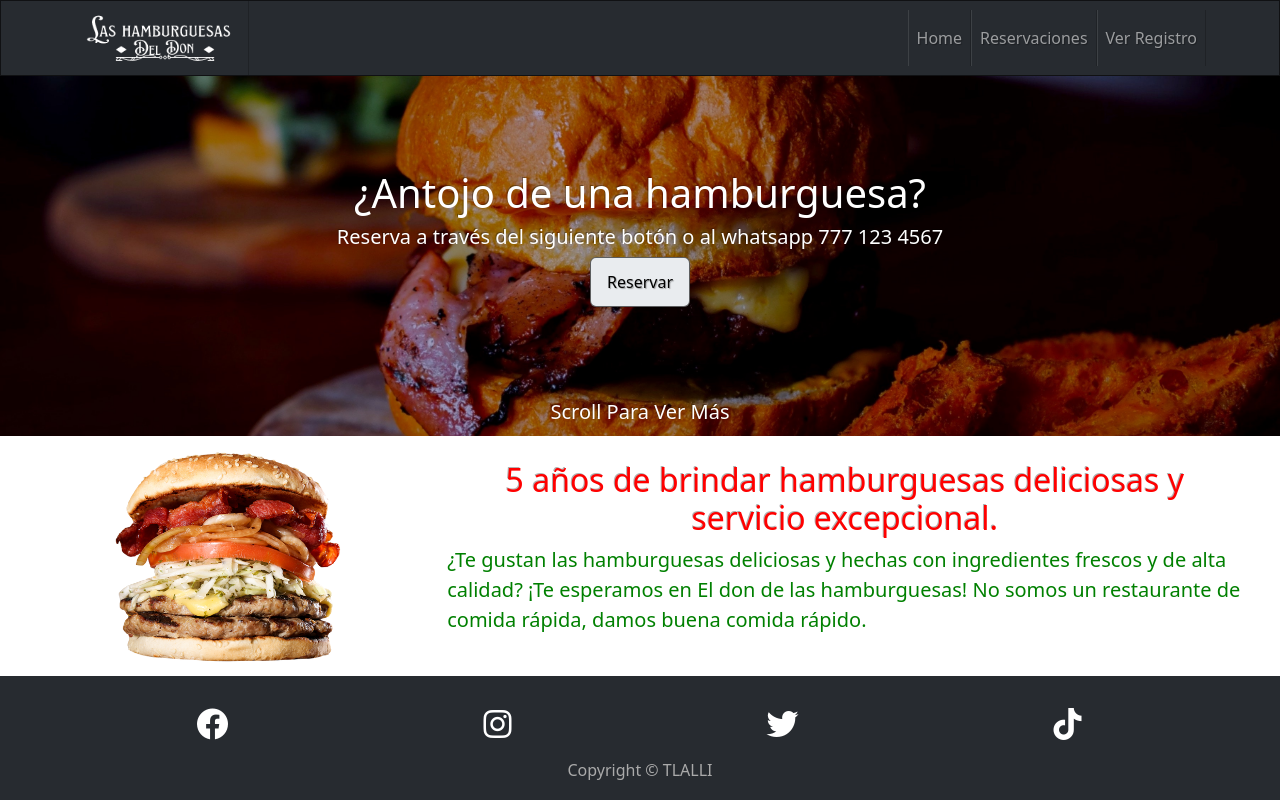
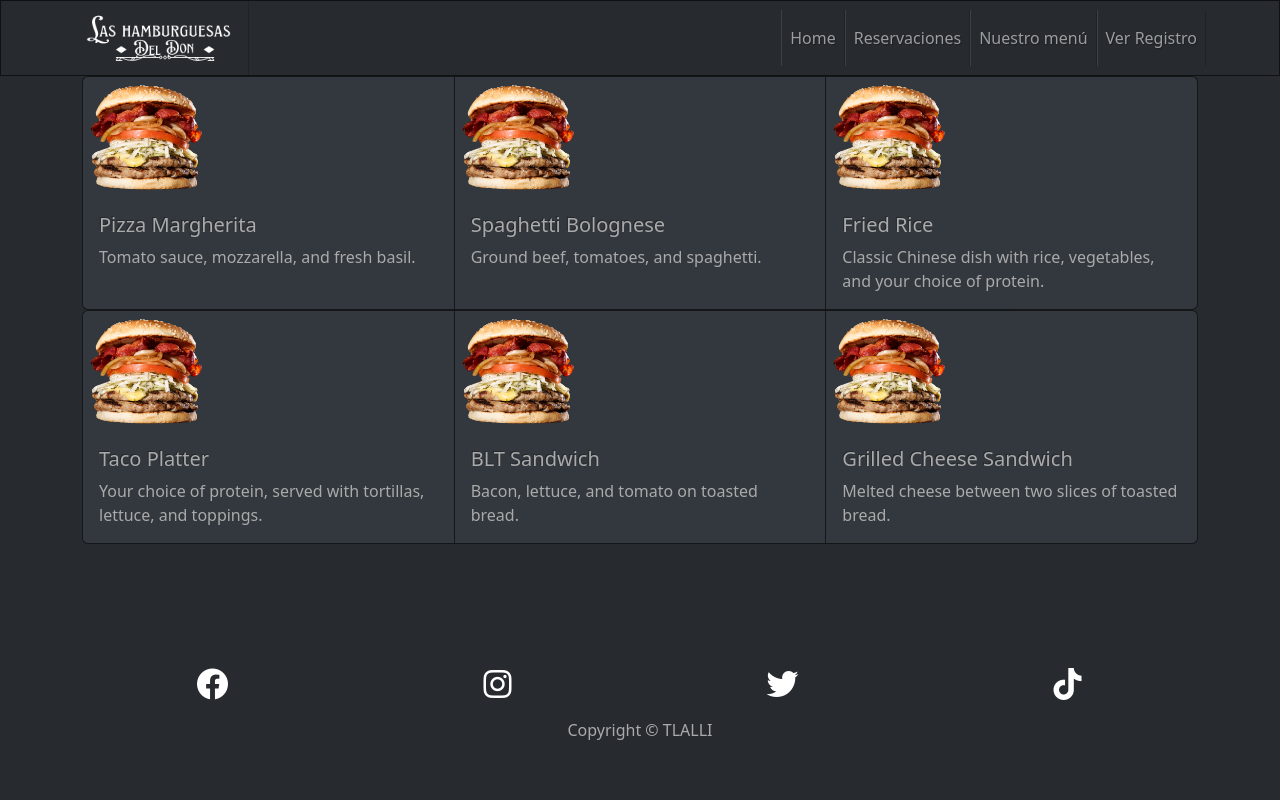
Before and after one commit to arrrriaga/Restaurante-app, a React (Create React App) app: page /menu in a window 1280 px wide. Before the commit this address led to /. Built offline with nearby package versions, Linux system fonts and the light colour scheme.

Commit message:
menu iniciado

```diff
--- a/src/components/Navbar.js
+++ b/src/components/Navbar.js
@@ -37,6 +37,7 @@ function NavbarComponent() {
               <Nav className="justify-content-end flex-grow-1 pe-1">
                 <Nav.Link href="/">Home</Nav.Link>
                 <Nav.Link href="/reservar">Reservaciones</Nav.Link>
+                <Nav.Link href="/menu">Nuestro menú</Nav.Link>
                 <Nav.Link href="/registro">Ver Registro</Nav.Link>
               </Nav>
             </Offcanvas.Body>
--- /dev/null
+++ b/src/pages/MenuPage.js
@@ -0,0 +1,90 @@
+import React from "react";
+import { Card, CardGroup, Container } from "react-bootstrap";
+import suprema from "../Images/suprema.png";
+
+const MenuPage = () => {
+  return (
+    <Container>
+      <CardGroup>
+        <Card>
+          <Card.Img
+            variant="top"
+            src={suprema}
+            style={{ height: "15vh", width: "10vw" }}
+          />
+          <Card.Body>
+            <Card.Title>Pizza Margherita</Card.Title>
+            <Card.Text>Tomato sauce, mozzarella, and fresh basil.</Card.Text>
+          </Card.Body>
+        </Card>
+        <Card>
+          <Card.Img
+            variant="top"
+            src={suprema}
+            style={{ height: "15vh", width: "10vw" }}
+          />
+          <Card.Body>
+            <Card.Title>Spaghetti Bolognese</Card.Title>
+            <Card.Text>Ground beef, tomatoes, and spaghetti.</Card.Text>
+          </Card.Body>
+        </Card>
+        <Card>
+          <Card.Img
+            variant="top"
+            src={suprema}
+            style={{ height: "15vh", width: "10vw" }}
+          />
+          <Card.Body>
+            <Card.Title>Fried Rice</Card.Title>
+            <Card.Text>
+              Classic Chinese dish with rice, vegetables, and your choice of
+              protein.
+            </Card.Text>
+          </Card.Body>
+        </Card>
+      </CardGroup>
+      <CardGroup>
+        <Card>
+          <Card.Img
+            variant="top"
+            src={suprema}
+            style={{ height: "15vh", width: "10vw" }}
+          />
+          <Card.Body>
+            <Card.Title>Taco Platter</Card.Title>
+            <Card.Text>
+              Your choice of protein, served with tortillas, lettuce, and
+              toppings.
+            </Card.Text>
+          </Card.Body>
+        </Card>
+        <Card>
+          <Card.Img
+            variant="top"
+            src={suprema}
+            style={{ height: "15vh", width: "10vw" }}
+          />
+          <Card.Body>
+            <Card.Title>BLT Sandwich</Card.Title>
+            <Card.Text>Bacon, lettuce, and tomato on toasted bread.</Card.Text>
+          </Card.Body>
+        </Card>
+        <Card>
+          <Card.Img
+            variant="top"
+            src={suprema}
+            style={{ height: "15vh", width: "10vw" }}
+          />
+          <Card.Body>
+            <Card.Title>Grilled Cheese Sandwich</Card.Title>
+            <Card.Text>
+              Melted cheese between two slices of toasted bread.
+            </Card.Text>
+          </Card.Body>
+        </Card>
+      </CardGroup>
+    </Container>
+  );
+};
+
+export default MenuPage;
--- a/src/routers/AppRoutes.js
+++ b/src/routers/AppRoutes.js
@@ -3,12 +3,14 @@ import { Navigate, Route, Routes } from "react-router-dom";
 import HomePage from "../pages/HomePage";
 import HacerReservaPage from "../pages/HacerReservaPage";
 import VerReservasPage from "../pages/VerReservasPage";
+import MenuPage from "../pages/MenuPage";
 
 const AppRoutes = () => {
   return (
     <Routes>
       <Route path="/" element={<HomePage />} />
       <Route path="/reservar" element={<HacerReservaPage />} />
+      <Route path="/menu" element={<MenuPage />} />
       <Route path="/registro" element={<VerReservasPage />} />
       <Route path="*" element={<Navigate to="/" />} />
     </Routes>
```
